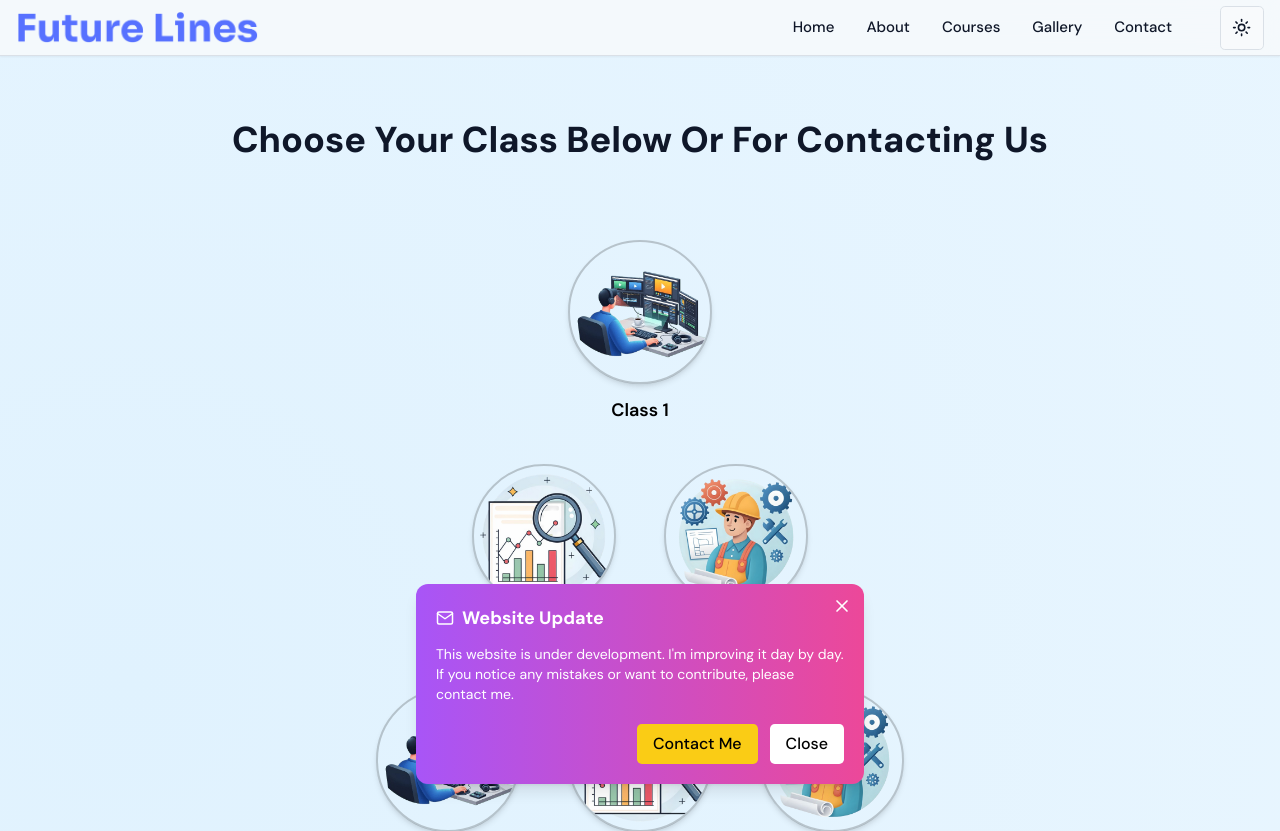
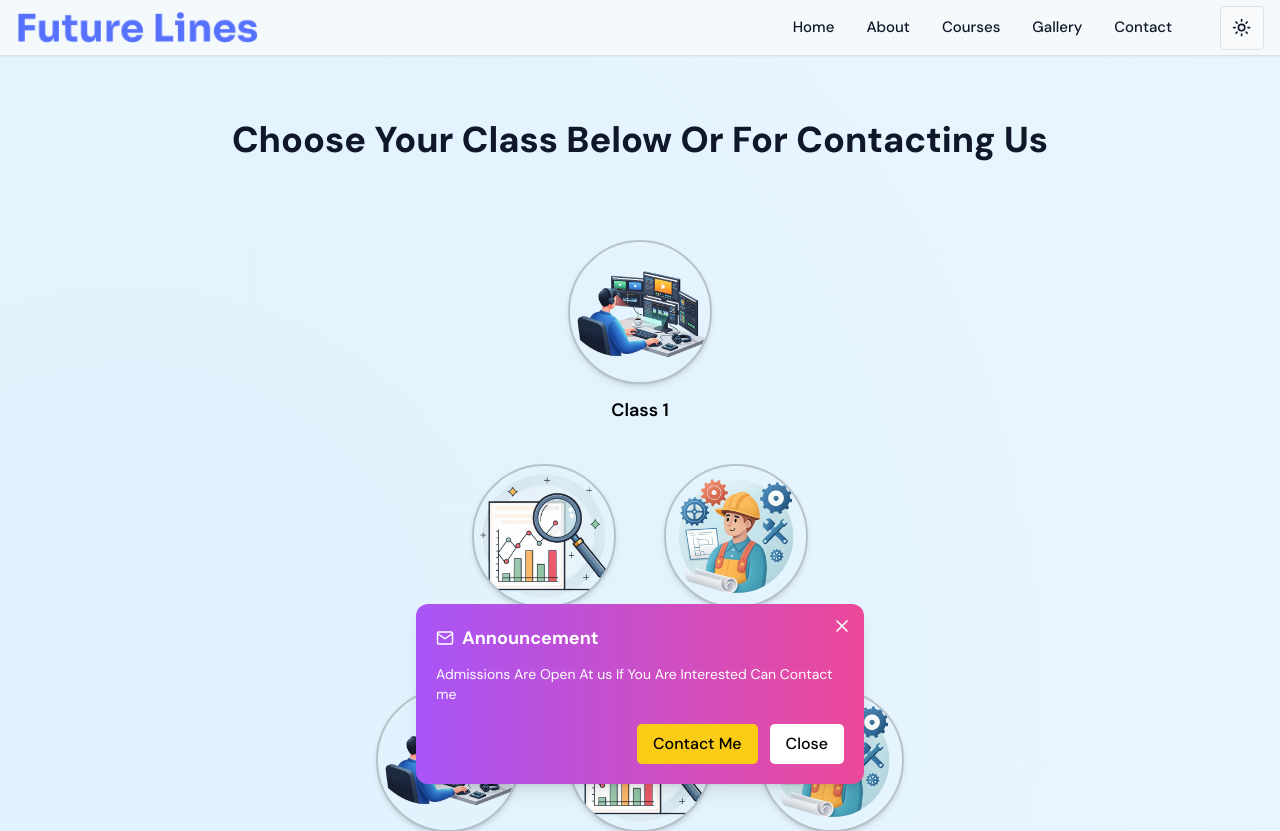
Before and after one commit to pyKinsu/VVITConnect, a Next.js app: page / in a window 1280 px wide. Shown: the top 831 px of the page. Built offline with nearby package versions, Linux system fonts and the light colour scheme.

Commit message:
Update HomePopup.tsx

```diff
--- a/src/components/HomePopup.tsx
+++ b/src/components/HomePopup.tsx
@@ -38,17 +38,16 @@ const HomePopup: React.FC<HomePopupProps> = ({ hoursUntilNext = 24 }) => {
       {/* Content */}
       <div className="flex flex-col gap-3 p-5">
         <h2 className="text-lg font-bold flex items-center gap-2">
-          <FiMail /> Website Update
+          <FiMail /> Announcement
         </h2>
         <p className="text-sm">
-          This website is under development. I'm improving it day by day. If you notice any
-          mistakes or want to contribute, please contact me.
+          Admissions Are Open At us If You Are Interested Can Contact me
         </p>
 
         {/* Buttons */}
         <div className="flex justify-end gap-3 mt-2">
           <a
-            href="mailto: pykinsu@outlook.com"
+            href="mailto:info@futurelines.in"
             className="bg-yellow-400 hover:bg-yellow-300 text-black px-4 py-2 rounded-lg font-medium transition"
           >
             Contact Me
```
